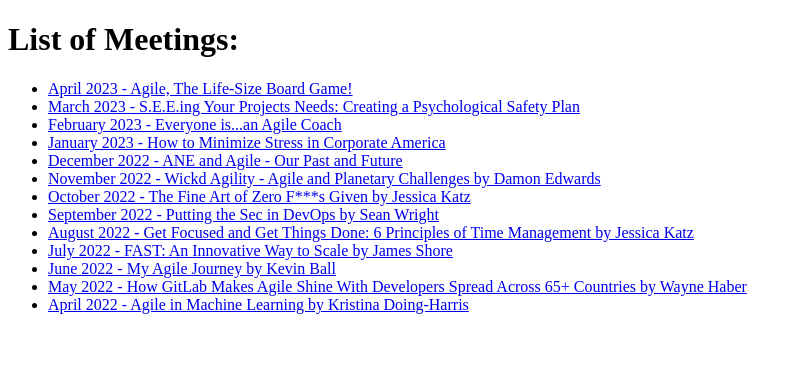
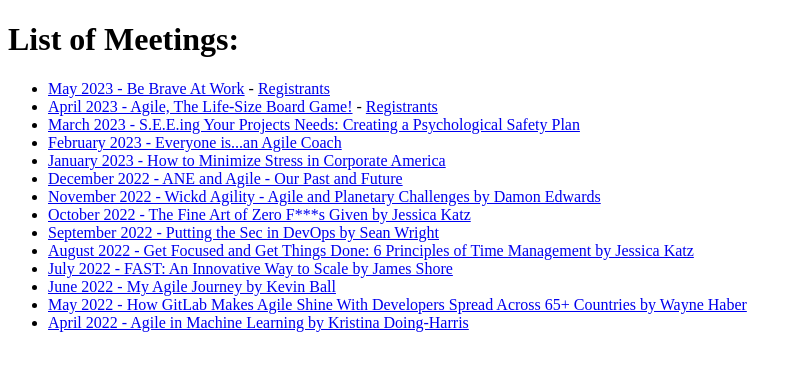
Before and after one commit to andrewtryder/ane-meeting-analytics, a Flask app: page / in a window 1280 px wide. Shown: the top 371 px of the page, without its empty margins (0-802 px from the left). Run offline with Flask 3, Linux system fonts and the light colour scheme.

Commit message:
Ability to see registrations. Add May meeting.

```diff
--- a/app.py
+++ b/app.py
@@ -2,6 +2,7 @@
 from zoommeeting import Zoom
 import ms
 from meetings import MEETINGS
+import logging
 
 app = Flask(__name__)
 
@@ -19,8 +20,19 @@
         script, div = ms.process_participants(participants)
         return render_template('meeting_stats.html', meeting_id=meeting_id, plot_script=script, plot_div=div)
     except Exception as e:
-        app.logger.error(e)
+        app.logger.error("Meeting Stats Exception: {0}".format(e))
         return "Error retriving meeting statistics for this meeting."
+
+@app.route('/meeting_registrants/<meeting_id>')
+def meeting_registrants(meeting_id):
+    try:
+        count, inperson = Zoom.get_meeting_registrants(meeting_id)
+        app.logger.debug("COUNT {0} INPERSON {1}".format(count, inperson))
+        return render_template('meeting_registrants.html', meeting_id=meeting_id, count=count, inperson=inperson)
+    except Exception as e:
+        app.logger.error("Meeting registrants Exception: {0}".format(e))
+        return "Error retrieving meeting registrants for this meeting."
+
 
 if __name__ == '__main__':
     app.run(debug=True)
--- a/meetings.py
+++ b/meetings.py
@@ -1,4 +1,5 @@
 MEETINGS = [
+    {'meeting_id': '87367913987', 'date': 'May 2023', 'title': 'Be Brave At Work'},
     {'meeting_id': '87270619114', 'date': 'April 2023', 'title': 'Agile, The Life-Size Board Game!'},
     {'meeting_id': '85923120072', 'date': 'March 2023', 'title': 'S.E.E.ing Your Projects Needs: Creating a Psychological Safety Plan'},
     {'meeting_id': '88189866002', 'date': 'February 2023', 'title': 'Everyone is...an Agile Coach'},
--- a/templates/index.html
+++ b/templates/index.html
@@ -6,9 +6,16 @@
 <body>
     <h1>List of Meetings:</h1>
     <ul>
-        {% for meeting in meetings %}
-        <li><a href="{{ url_for('meeting_stats', meeting_id=meeting['meeting_id']) }}">{{ meeting['date'] }} - {{ meeting['title'] }}</a></li>
-
+        {% for meeting in meetings[:2] %}
+        <li>
+            <a href="{{ url_for('meeting_stats', meeting_id=meeting['meeting_id']) }}">{{ meeting['date'] }} - {{ meeting['title'] }}</a>
+            - <a href="{{ url_for('meeting_registrants', meeting_id=meeting['meeting_id']) }}">Registrants</a>
+        </li>
+        {% endfor %}
+        {% for meeting in meetings[2:] %}
+        <li>
+            <a href="{{ url_for('meeting_stats', meeting_id=meeting['meeting_id']) }}">{{ meeting['date'] }} - {{ meeting['title'] }}</a>
+        </li>
         {% endfor %}
     </ul>
 </body>
```
Also changed, not shown: templates/meeting_registrants.html (added, +11 -0 lines), zoommeeting.py (+8 -3 lines).
